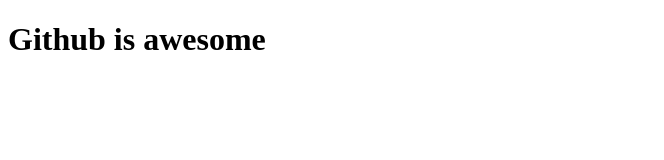
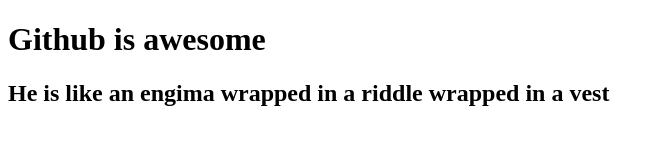
Before and after one commit to ryanwong18/gh-test, a plain HTML site: page index.html in a window 1280 px wide. Shown: the whole page, without its empty margins (0-664 px from the left). Drawn offline with Linux system fonts and the light colour scheme.

Commit message:
added an h2

```diff
--- a/index.html
+++ b/index.html
@@ -8,5 +8,6 @@
 </head>
 <body>
     <h1>Github is awesome</h1>
+    <h2>He is like an engima wrapped in a riddle wrapped in a vest</h2>
 </body>
 </html>
```
